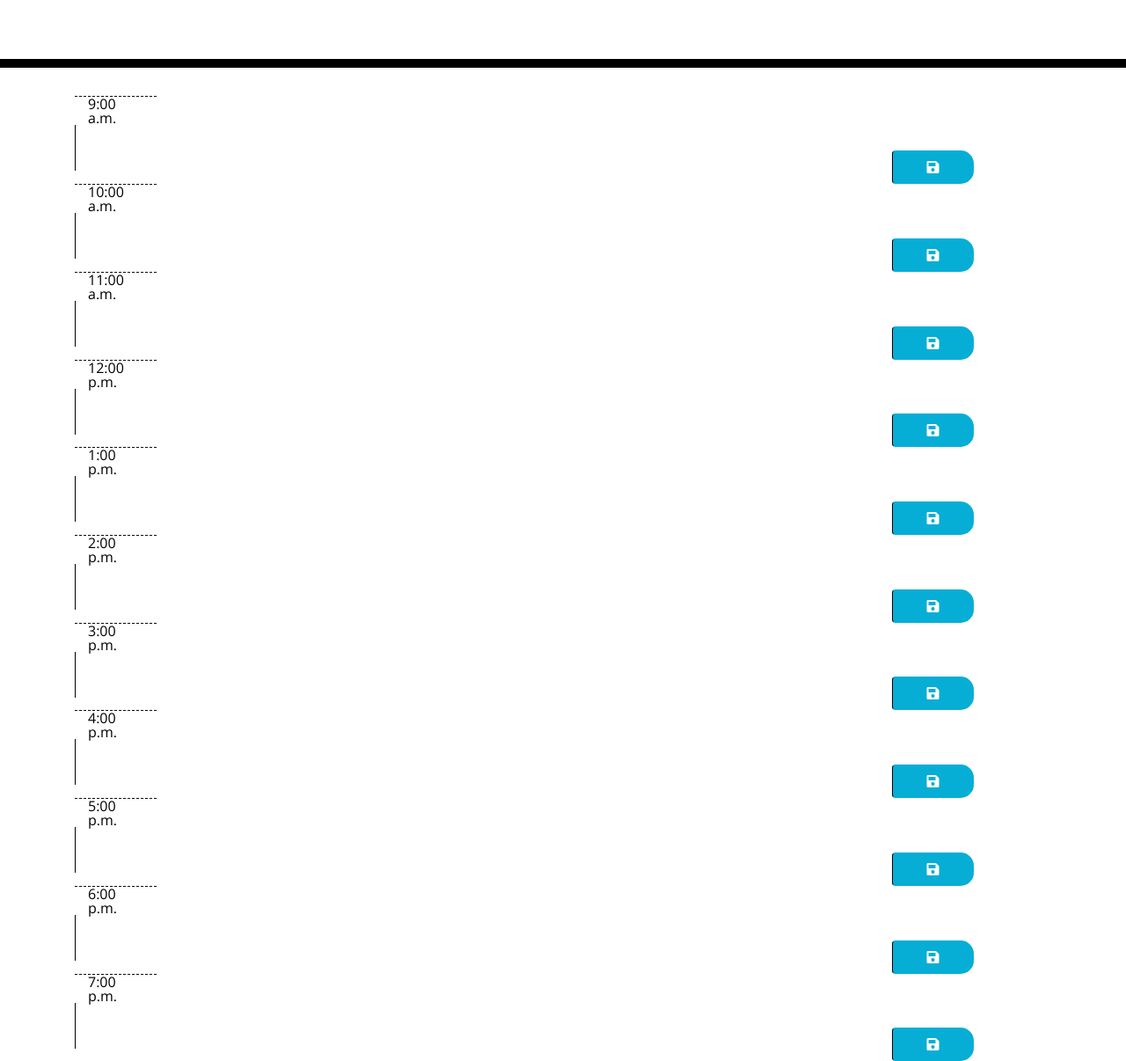
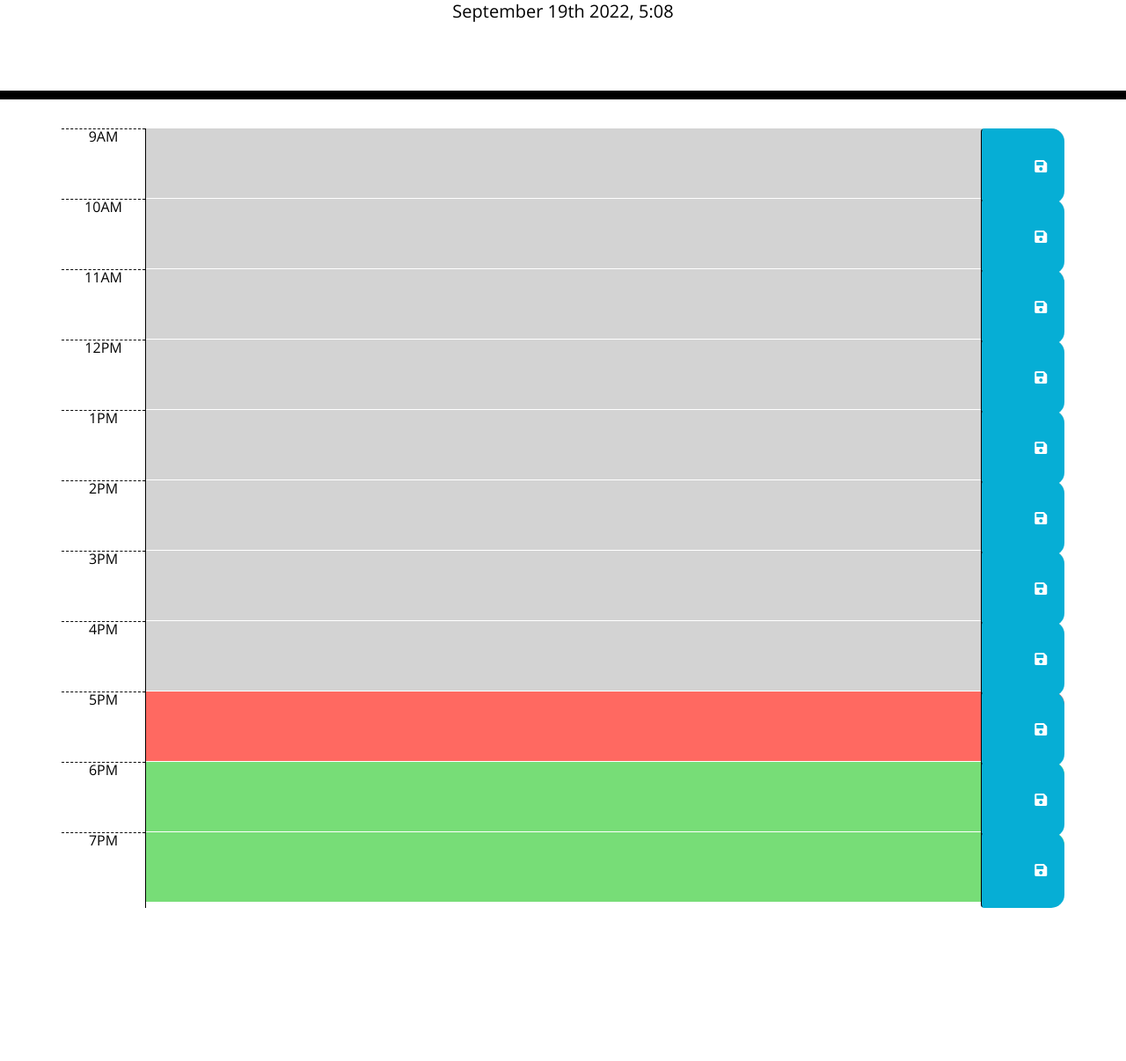
Before and after one commit to mSwineford/MSWebAPIsChallenge, a plain HTML site: page index.html in a window 1280 px wide. Shown: the part 191-1397 px from the top of the page at 88% size. After the commit the page ends 1223 px from the top, so only its background shows below. Drawn offline with nearby package versions, Linux system fonts and the light colour scheme.

Commit message:
fixed colors not showing up for past, present and future

```diff
--- a/index.html
+++ b/index.html
@@ -30,88 +30,88 @@
     </header>
     <div class="container">
       <!-- Timeblocks go here -->
-      <div class="timeRow" id="hour9">
-        <div class="col-md-1 hour">9:00 a.m.</div>
+      <div class="row time-block" id="9">
+        <div class="col-md-1 hour">9AM</div>
         <textarea class="col-md-10 description"></textarea>
         <button class="btn saveBtn col-md-1">
           <i class="fas fa-save"></i>
         </button>
       </div>
 
-      <div class="timeRow" id="hour10">
-        <div class="col-md-1 hour">10:00 a.m.</div>
+      <div class="row time-block" id="10">
+        <div class="col-md-1 hour">10AM</div>
         <textarea class="col-md-10 description"></textarea>
         <button class="btn saveBtn col-md-1">
           <i class="fas fa-save"></i>
         </button>
       </div>
 
-      <div class="timeRow" id="hour11">
-        <div class="col-md-1 hour">11:00 a.m.</div>
+      <div class="row time-block" id="11">
+        <div class="col-md-1 hour">11AM</div>
         <textarea class="col-md-10 description"></textarea>
         <button class="btn saveBtn col-md-1">
           <i class="fas fa-save"></i>
         </button>
       </div>
 
-      <div class="timeRow" id="hour12">
-        <div class="col-md-1 hour">12:00 p.m.</div>
+      <div class="row time-block" id="12">
+        <div class="col-md-1 hour">12PM</div>
         <textarea class="col-md-10 description"></textarea>
         <button class="btn saveBtn col-md-1">
           <i class="fas fa-save"></i>
         </button>
       </div>
 
-      <div class="timeRow" id="hour13">
-        <div class="col-md-1 hour">1:00 p.m.</div>
+      <div class="row time-block" id="13">
+        <div class="col-md-1 hour">1PM</div>
         <textarea class="col-md-10 description"></textarea>
         <button class="btn saveBtn col-md-1">
           <i class="fas fa-save"></i>
         </button>
       </div>
 
-      <div class="timeRow" id="hour14">
-        <div class="col-md-1 hour">2:00 p.m.</div>
+      <div class="row time-block" id="14">
+        <div class="col-md-1 hour">2PM</div>
         <textarea class="col-md-10 description"></textarea>
         <button class="btn saveBtn col-md-1">
           <i class="fas fa-save"></i>
         </button>
       </div>
 
-      <div class="timeRow" id="hour15">
-        <div class="col-md-1 hour">3:00 p.m.</div>
+      <div class="row time-block" id="15">
+        <div class="col-md-1 hour">3PM</div>
         <textarea class="col-md-10 description"></textarea>
         <button class="btn saveBtn col-md-1">
           <i class="fas fa-save"></i>
         </button>
       </div>
 
-      <div class="timeRow" id="hour16">
-        <div class="col-md-1 hour">4:00 p.m.</div>
+      <div class="row time-block" id="16">
+        <div class="col-md-1 hour">4PM</div>
         <textarea class="col-md-10 description"></textarea>
         <button class="btn saveBtn col-md-1">
           <i class="fas fa-save"></i>
         </button>
       </div>
 
-      <div class="timeRow" id="hour17">
-        <div class="col-md-1 hour">5:00 p.m.</div>
+      <div class="row time-block" id="17">
+        <div class="col-md-1 hour">5PM</div>
         <textarea class="col-md-10 description"></textarea>
         <button class="btn saveBtn col-md-1">
           <i class="fas fa-save"></i>
         </button>
       </div>
 
-      <div class="timeRow" id="hour18">
-        <div class="col-md-1 hour">6:00 p.m.</div>
+      <div class="row time-block" id="18">
+        <div class="col-md-1 hour">6PM</div>
         <textarea class="col-md-10 description"></textarea>
         <button class="btn saveBtn col-md-1">
           <i class="fas fa-save"></i>
         </button>
       </div>
 
-      <div class="timeRow" id="hour19">
-        <div class="col-md-1 hour">7:00 p.m.</div>
+      <div class="row time-block" id="19">
+        <div class="col-md-1 hour">7PM</div>
         <textarea class="col-md-10 description"></textarea>
         <button class="btn saveBtn col-md-1">
           <i class="fas fa-save"></i>
@@ -121,6 +121,6 @@
 
     <script src="https://cdnjs.cloudflare.com/ajax/libs/jquery/3.2.1/jquery.min.js"></script>
     <script src="https://cdnjs.cloudflare.com/ajax/libs/moment.js/2.24.0/moment.min.js"></script>
-    <script src="style.js"></script>
+    <script src="script.js"></script>
   </body>
 </html>
--- a/script.js
+++ b/script.js
@@ -0,0 +1,38 @@
+var day = moment().format("MMMM Do YYYY, h:mm");
+$("#currentDay").html(day);
+
+$(document).ready(function () {
+  $(".saveBtn").on("click", function () {
+    var text = $(this).siblings(".description").val();
+    var time = $(this).parent().attr("id");
+    localStorage.setItem(time, text);
+  });
+});
+
+$("#9 .description").val(localStorage.getItem("9"));
+$("#10 .description").val(localStorage.getItem("10"));
+$("#11 .description").val(localStorage.getItem("11"));
+$("#12 .description").val(localStorage.getItem("12"));
+$("#13 .description").val(localStorage.getItem("13"));
+$("#14 .description").val(localStorage.getItem("14"));
+$("#15 .description").val(localStorage.getItem("15"));
+$("#16 .description").val(localStorage.getItem("16"));
+$("#17 .description").val(localStorage.getItem("17"));
+$("#18 .description").val(localStorage.getItem("18"));
+$("#19 .description").val(localStorage.getItem("19"));
+
+function background() {
+  var presentTime = moment().hours();
+  $(".time-block").each(function () {
+    var timeDiv = parseInt($(this).attr("id"));
+    if (timeDiv < presentTime) {
+      $(this).addClass("past");
+    } else if (timeDiv == presentTime) {
+      $(this).addClass("present");
+    } else if (timeDiv > presentTime) {
+      $(this).addClass("future");
+    }
+  });
+}
+
+background();
```
